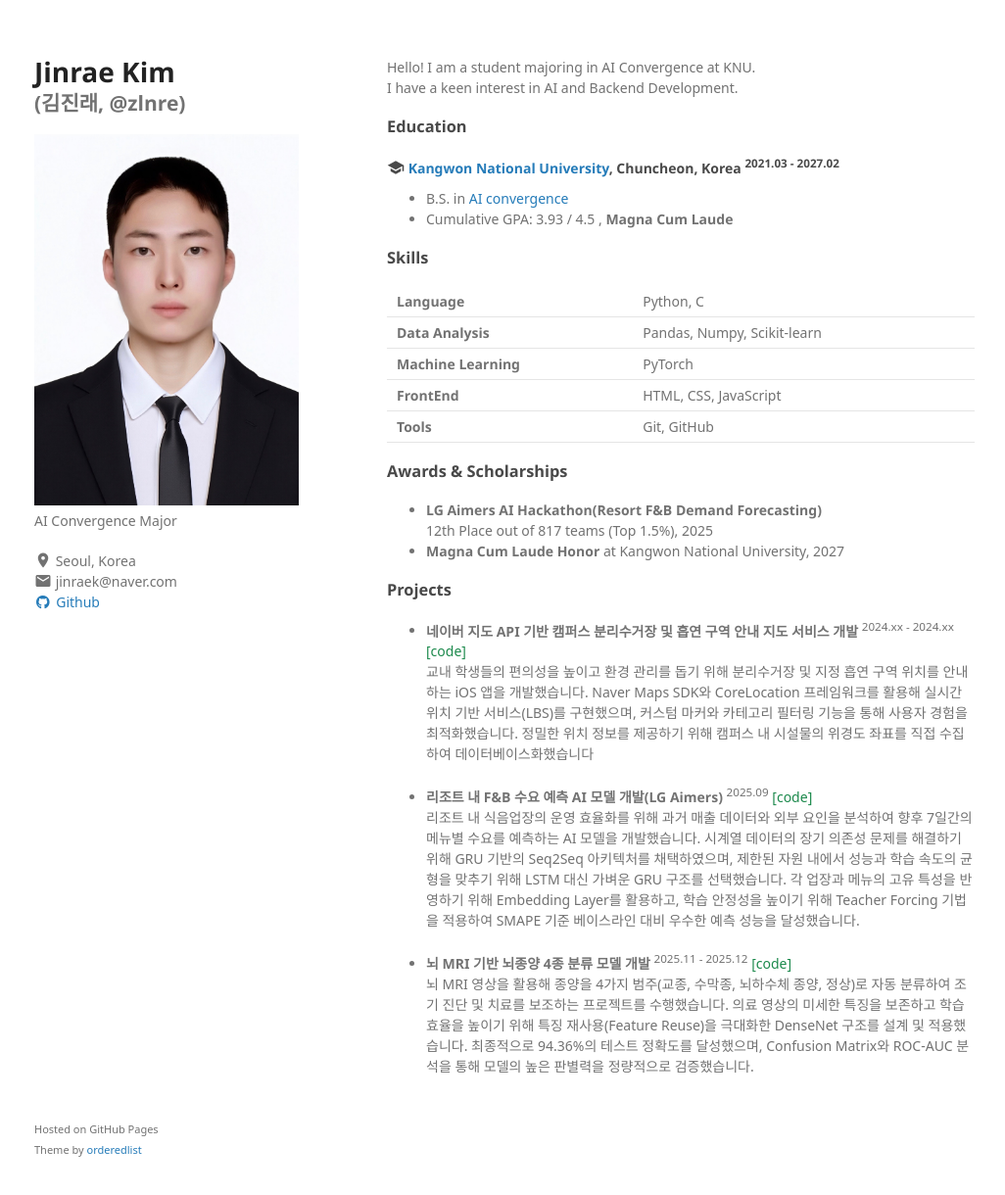
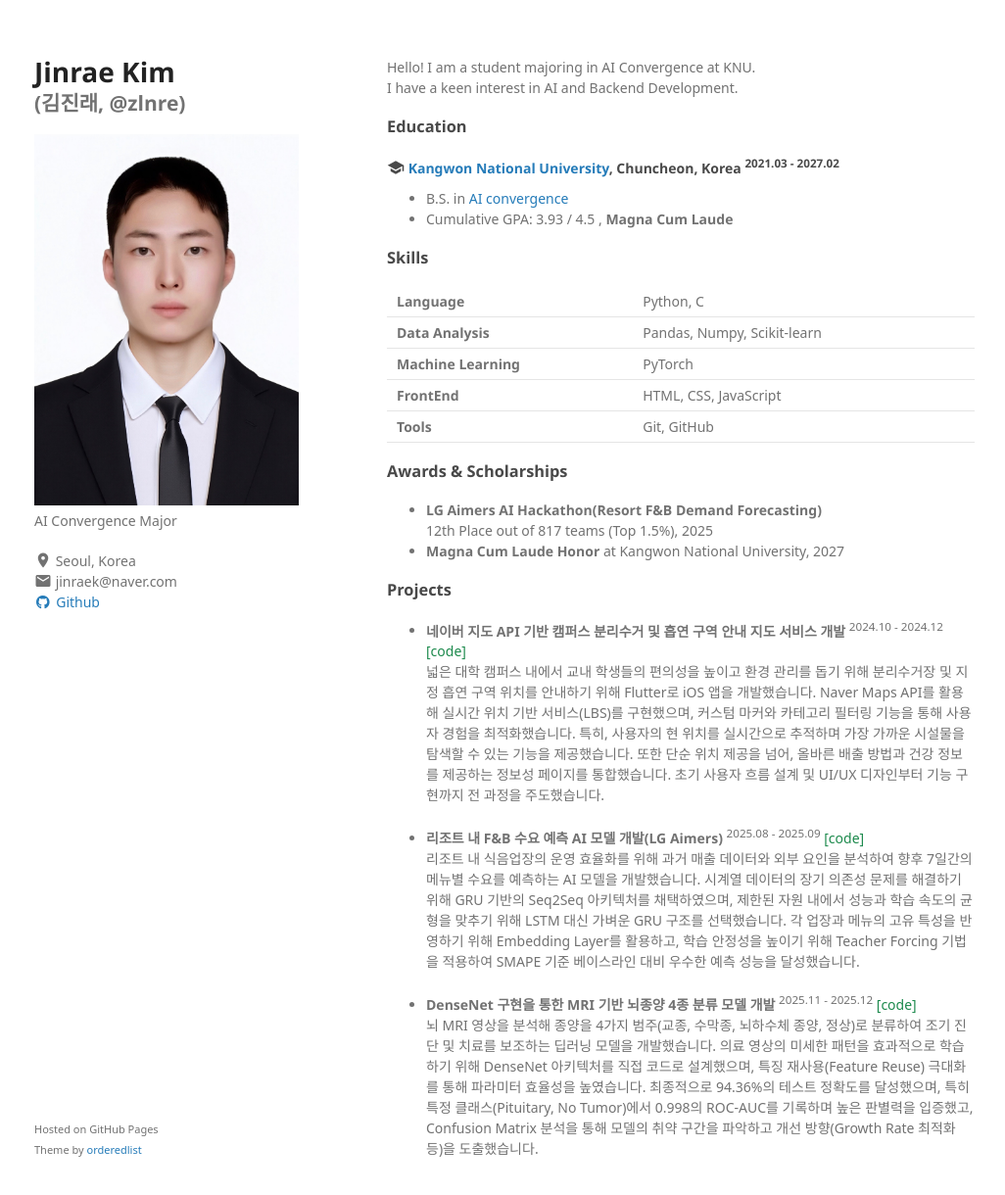
Before and after one commit to zlnre/zlnre.github.io, a Jekyll site: the page built from index.md, in a window 1280 px wide and 1253 px high. Shown: the top 1220 px of the window at 98% size, without its empty margins (125-1151 px from the left). Built offline with Jekyll 4.4.1, drawn with Linux system fonts in a browser that asks for light colours; some web fonts are replaced; a style sheet for code colours, icons or effects is not loaded.

Commit message:
Update index.md

```diff
--- a/index.md
+++ b/index.md
@@ -41,11 +41,11 @@ I have a keen interest in AI and Backend Development.
 
 ### Projects
 
-- **네이버 지도 API 기반 캠퍼스 분리수거장 및 흡연 구역 안내 지도 서비스 개발** <sup>2024.xx - 2024.xx</sup> <a class="code" href="https://github.com/zlnre">[code]</a> <br/>
-교내 학생들의 편의성을 높이고 환경 관리를 돕기 위해 분리수거장 및 지정 흡연 구역 위치를 안내하는 iOS 앱을 개발했습니다. Naver Maps SDK와 CoreLocation 프레임워크를 활용해 실시간 위치 기반 서비스(LBS)를 구현했으며, 커스텀 마커와 카테고리 필터링 기능을 통해 사용자 경험을 최적화했습니다. 정밀한 위치 정보를 제공하기 위해 캠퍼스 내 시설물의 위경도 좌표를 직접 수집하여 데이터베이스화했습니다
+- **네이버 지도 API 기반 캠퍼스 분리수거 및 흡연 구역 안내 지도 서비스 개발** <sup>2024.10 - 2024.12</sup> <a class="code" href="https://github.com/zlnre/Campus-Facility-Map">[code]</a> <br/>
+넓은 대학 캠퍼스 내에서 교내 학생들의 편의성을 높이고 환경 관리를 돕기 위해 분리수거장 및 지정 흡연 구역 위치를 안내하기 위해 Flutter로 iOS 앱을 개발했습니다. Naver Maps API를 활용해 실시간 위치 기반 서비스(LBS)를 구현했으며, 커스텀 마커와 카테고리 필터링 기능을 통해 사용자 경험을 최적화했습니다. 특히, 사용자의 현 위치를 실시간으로 추적하며 가장 가까운 시설물을 탐색할 수 있는 기능을 제공했습니다. 또한 단순 위치 제공을 넘어, 올바른 배출 방법과 건강 정보를 제공하는 정보성 페이지를 통합했습니다. 초기 사용자 흐름 설계 및 UI/UX 디자인부터 기능 구현까지 전 과정을 주도했습니다.
 
-- **리조트 내 F&B 수요 예측 AI 모델 개발(LG Aimers)** <sup>2025.09</sup> <a class="code" href="https://github.com/zlnre/lgaimers7">[code]</a> <br/>
+- **리조트 내 F&B 수요 예측 AI 모델 개발(LG Aimers)** <sup>2025.08 - 2025.09</sup> <a class="code" href="https://github.com/zlnre/LG-Aimers-AI-Hackerthon">[code]</a> <br/>
 리조트 내 식음업장의 운영 효율화를 위해 과거 매출 데이터와 외부 요인을 분석하여 향후 7일간의 메뉴별 수요를 예측하는 AI 모델을 개발했습니다. 시계열 데이터의 장기 의존성 문제를 해결하기 위해 GRU 기반의 Seq2Seq 아키텍처를 채택하였으며, 제한된 자원 내에서 성능과 학습 속도의 균형을 맞추기 위해 LSTM 대신 가벼운 GRU 구조를 선택했습니다. 각 업장과 메뉴의 고유 특성을 반영하기 위해 Embedding Layer를 활용하고, 학습 안정성을 높이기 위해 Teacher Forcing 기법을 적용하여 SMAPE 기준 베이스라인 대비 우수한 예측 성능을 달성했습니다.
 
-- **뇌 MRI 기반 뇌종양 4종 분류 모델 개발** <sup>2025.11 - 2025.12</sup> <a class="code" href="https://github.com/zlnre">[code]</a> <br/>
-뇌 MRI 영상을 활용해 종양을 4가지 범주(교종, 수막종, 뇌하수체 종양, 정상)로 자동 분류하여 조기 진단 및 치료를 보조하는 프로젝트를 수행했습니다. 의료 영상의 미세한 특징을 보존하고 학습 효율을 높이기 위해 특징 재사용(Feature Reuse)을 극대화한 DenseNet 구조를 설계 및 적용했습니다. 최종적으로 94.36%의 테스트 정확도를 달성했으며, Confusion Matrix와 ROC-AUC 분석을 통해 모델의 높은 판별력을 정량적으로 검증했습니다.
+- **DenseNet 구현을 통한 MRI 기반 뇌종양 4종 분류 모델 개발** <sup>2025.11 - 2025.12</sup> <a class="code" href="https://github.com/zlnre/Densenet-brain-tumors">[code]</a> <br/>
+뇌 MRI 영상을 분석해 종양을 4가지 범주(교종, 수막종, 뇌하수체 종양, 정상)로 분류하여 조기 진단 및 치료를 보조하는 딥러닝 모델을 개발했습니다. 의료 영상의 미세한 패턴을 효과적으로 학습하기 위해 DenseNet 아키텍처를 직접 코드로 설계했으며, 특징 재사용(Feature Reuse) 극대화를 통해 파라미터 효율성을 높였습니다. 최종적으로 94.36%의 테스트 정확도를 달성했으며, 특히 특정 클래스(Pituitary, No Tumor)에서 0.998의 ROC-AUC를 기록하며 높은 판별력을 입증했고, Confusion Matrix 분석을 통해 모델의 취약 구간을 파악하고 개선 방향(Growth Rate 최적화 등)을 도출했습니다.
```
